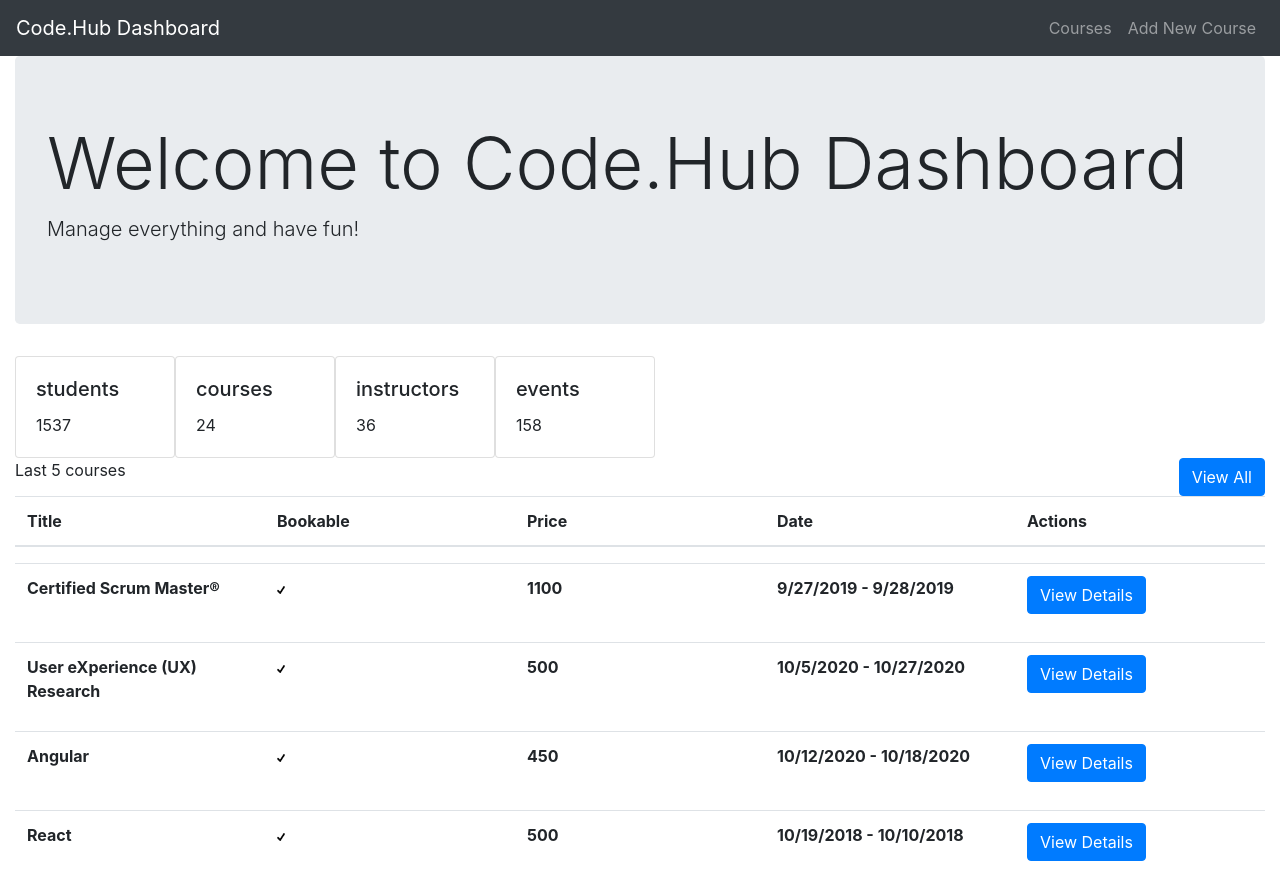
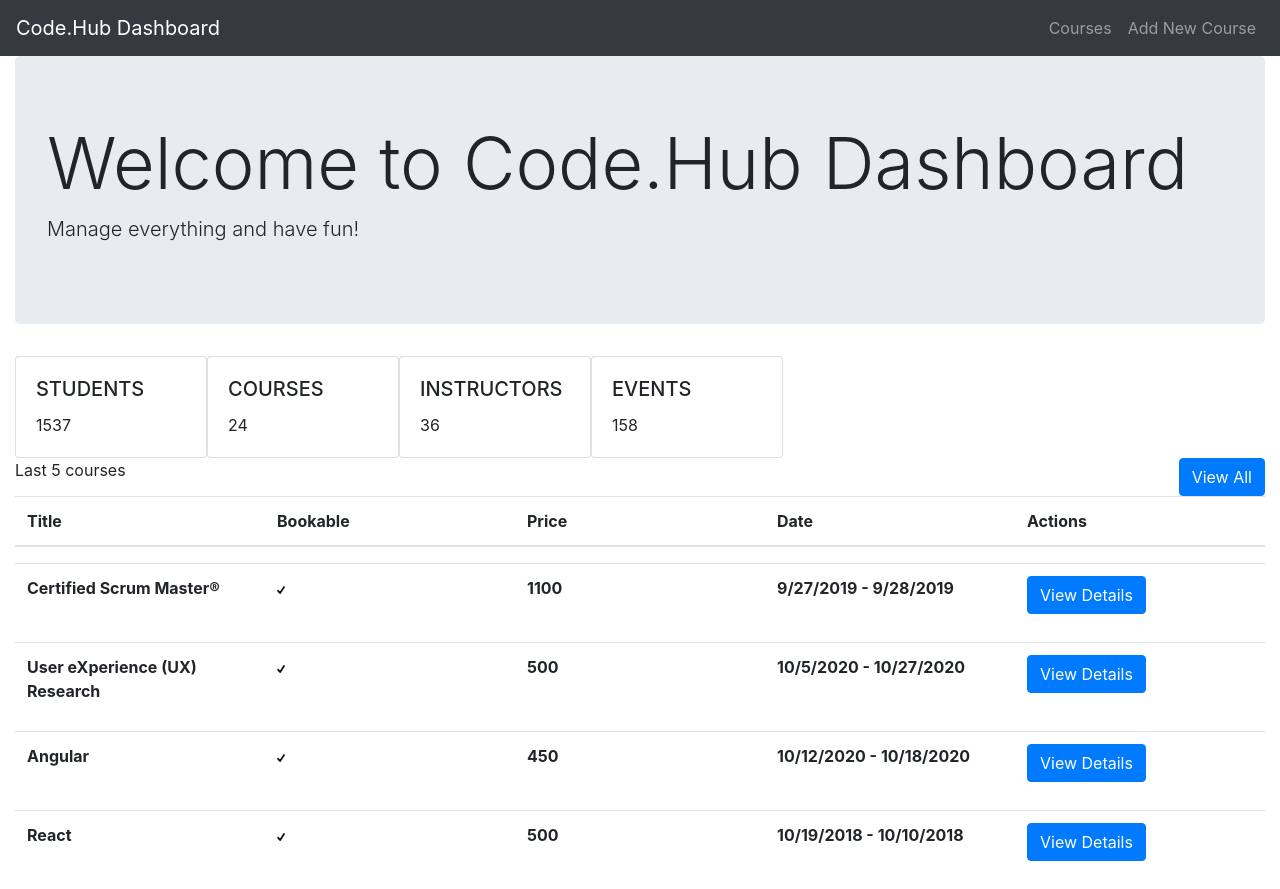
Before and after one commit to kcholevas/prfuture, a React (Create React App) app: page / in a window 1280 px wide. Built offline with nearby package versions, Linux system fonts and the light colour scheme; data requests are answered from the project's data file.

Commit message:
Update dashboard.js

```diff
--- a/src/dashboard.js
+++ b/src/dashboard.js
@@ -58,10 +58,10 @@ function Dashboard() {
       return (
         <Card
           key={stats.id}
-          style={{ width: "10rem", display: "inline-block" }}
+          style={{ width: "12rem", display: "inline-block" }}
         >
           <Card.Body>
-            <Card.Title>{stats.title}</Card.Title>
+            <Card.Title>{stats.title.toUpperCase()}</Card.Title>
             <Card.Text>{stats.amount}</Card.Text>
           </Card.Body>
         </Card>
```
